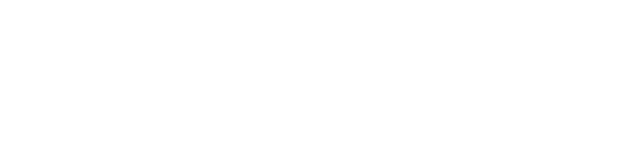
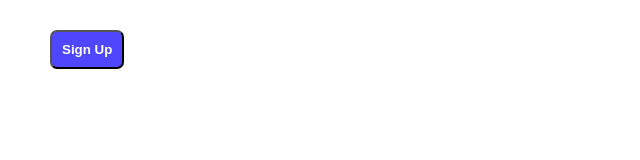
Before and after one commit to rahathossainrh00/Assignment, a plain HTML site: page index.html in a window 1280 px wide. Shown: the whole page, without its empty margins (0-640 px from the left). Drawn offline with Linux system fonts and the light colour scheme.

Commit message:
made css files

```diff
--- a/index.html
+++ b/index.html
@@ -3,9 +3,14 @@
 <head>
     <meta charset="UTF-8">
     <meta name="viewport" content="width=device-width, initial-scale=1.0">
-    <title>Document</title>
+    <title>Assignment</title>
 </head>
 <body>
-
+    <link rel="stylesheet" href="styles.css">
+    <section class="intro">
+        <nav>
+            <button id="sign-up">Sign Up</button>
+        </nav>
+    </section>
 </body>
 </html>
--- /dev/null
+++ b/styles.css
@@ -0,0 +1,12 @@
+*{
+    margin: 10px;
+    font-family: sans-serif;
+}
+
+#sign-up{
+    background-color: #4e47ff;
+    padding: 10px;
+    border-radius: 7px;
+    color: white;
+    font-weight: bold;
+}
```
Also changed, not shown: assets/Hero-bg.png (added), assets/avatar.png (added), assets/icon-star.png (added), assets/wc-big.png (added), assets/wc-mini.png (added).
